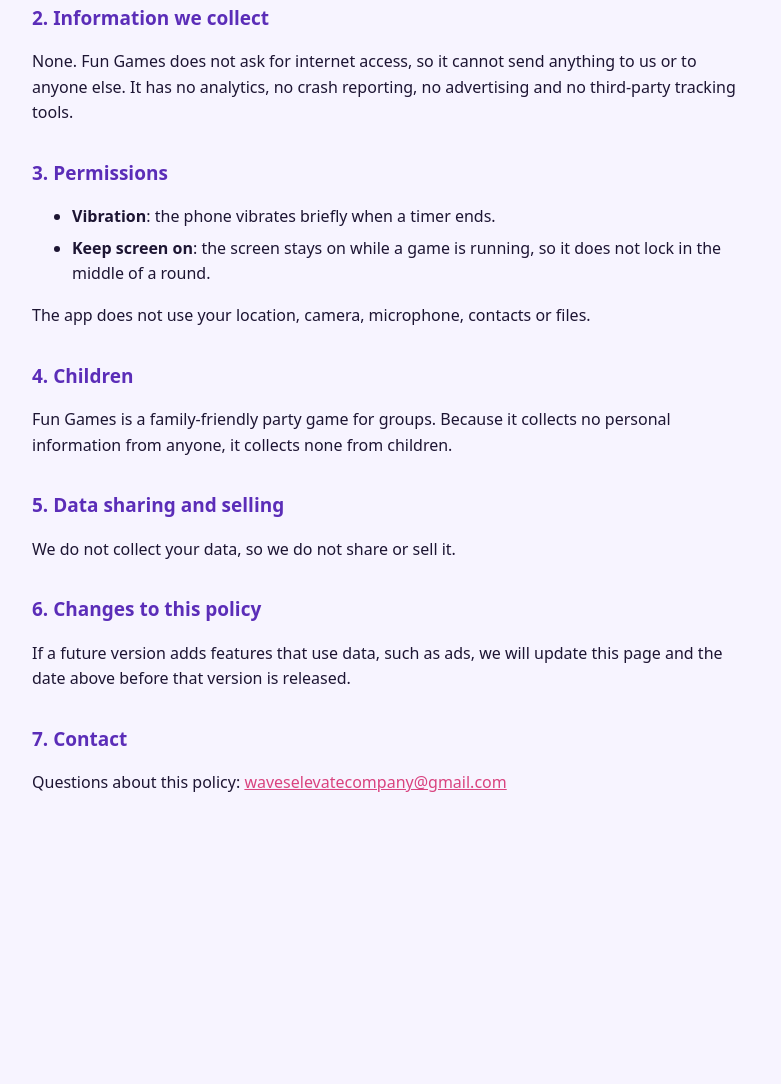
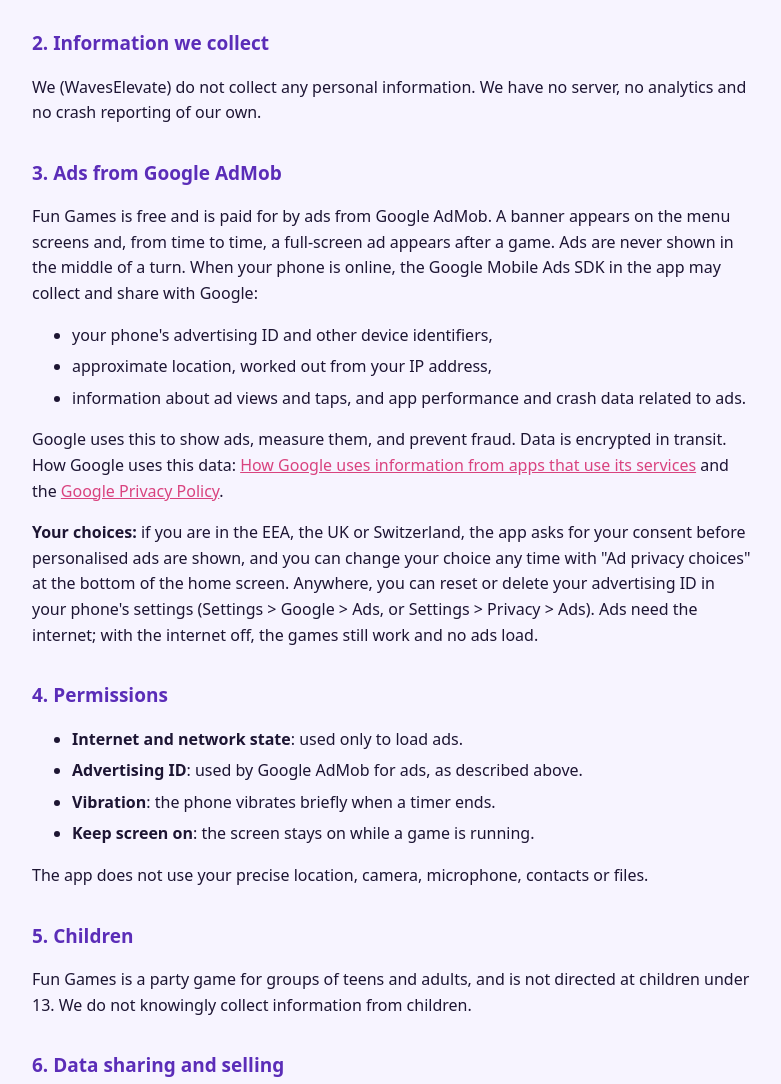
Before and after one commit to latifa-ed/sajda, a plain HTML site: page fun-games/privacy/index.html in a window 1280 px wide. Shown: the part 538-1622 px from the top of the page, without its empty margins (248-1029 px from the left). Before the commit the page ends 1414 px from the top, so only its background shows below. Drawn offline with Linux system fonts and the light colour scheme.

Commit message:
Fun Games privacy policy: add AdMob ads
Co-Authored-By: Claude Opus 5.5 <noreply@anthropic.com>
Claude-Session: https://claude.ai/code/session_01H1jpX5oak6hawpvxfawMa4

```diff
--- a/fun-games/privacy/index.html
+++ b/fun-games/privacy/index.html
@@ -19,9 +19,9 @@
 <body>
 <main>
 <h1>Fun Games Privacy Policy</h1>
-<p class="date">Last updated: 17 November 2026</p>
+<p class="date">Last updated: 17 November 2026 (ads added)</p>
 
-<p>This policy explains what information the Fun Games app ("Fun Games", "the app") uses. Fun Games is published on Google Play by WavesElevate ("we", "us"). In short: Fun Games works completely offline, has no accounts, shows no ads, and does not collect or share any personal data.</p>
+<p>This policy explains what information the Fun Games app ("Fun Games", "the app") uses. Fun Games is published on Google Play by WavesElevate ("we", "us"). In short: the games work offline and have no accounts. The app shows ads from Google AdMob, and AdMob collects some device data to show and measure those ads. We do not collect any personal data ourselves.</p>
 
 <h2>1. Information stored on your phone only</h2>
 <p>To run the games, the app saves a few things on your phone:</p>
@@ -33,25 +33,37 @@
 <p>This information never leaves your phone. We cannot see it. You can remove players and reset scores in the app, and uninstalling the app or clearing its storage deletes everything.</p>
 
 <h2>2. Information we collect</h2>
-<p>None. Fun Games does not ask for internet access, so it cannot send anything to us or to anyone else. It has no analytics, no crash reporting, no advertising and no third-party tracking tools.</p>
+<p>We (WavesElevate) do not collect any personal information. We have no server, no analytics and no crash reporting of our own.</p>
 
-<h2>3. Permissions</h2>
+<h2>3. Ads from Google AdMob</h2>
+<p>Fun Games is free and is paid for by ads from Google AdMob. A banner appears on the menu screens and, from time to time, a full-screen ad appears after a game. Ads are never shown in the middle of a turn. When your phone is online, the Google Mobile Ads SDK in the app may collect and share with Google:</p>
 <ul>
+  <li>your phone's advertising ID and other device identifiers,</li>
+  <li>approximate location, worked out from your IP address,</li>
+  <li>information about ad views and taps, and app performance and crash data related to ads.</li>
+</ul>
+<p>Google uses this to show ads, measure them, and prevent fraud. Data is encrypted in transit. How Google uses this data: <a href="https://policies.google.com/technologies/partner-sites">How Google uses information from apps that use its services</a> and the <a href="https://policies.google.com/privacy">Google Privacy Policy</a>.</p>
+<p><strong>Your choices:</strong> if you are in the EEA, the UK or Switzerland, the app asks for your consent before personalised ads are shown, and you can change your choice any time with "Ad privacy choices" at the bottom of the home screen. Anywhere, you can reset or delete your advertising ID in your phone's settings (Settings &gt; Google &gt; Ads, or Settings &gt; Privacy &gt; Ads). Ads need the internet; with the internet off, the games still work and no ads load.</p>
+
+<h2>4. Permissions</h2>
+<ul>
+  <li><strong>Internet and network state</strong>: used only to load ads.</li>
+  <li><strong>Advertising ID</strong>: used by Google AdMob for ads, as described above.</li>
   <li><strong>Vibration</strong>: the phone vibrates briefly when a timer ends.</li>
-  <li><strong>Keep screen on</strong>: the screen stays on while a game is running, so it does not lock in the middle of a round.</li>
+  <li><strong>Keep screen on</strong>: the screen stays on while a game is running.</li>
 </ul>
-<p>The app does not use your location, camera, microphone, contacts or files.</p>
+<p>The app does not use your precise location, camera, microphone, contacts or files.</p>
 
-<h2>4. Children</h2>
-<p>Fun Games is a family-friendly party game for groups. Because it collects no personal information from anyone, it collects none from children.</p>
+<h2>5. Children</h2>
+<p>Fun Games is a party game for groups of teens and adults, and is not directed at children under 13. We do not knowingly collect information from children.</p>
 
-<h2>5. Data sharing and selling</h2>
-<p>We do not collect your data, so we do not share or sell it.</p>
+<h2>6. Data sharing and selling</h2>
+<p>We do not sell personal data. The only data sharing is the ad data collected by Google AdMob described in section 3.</p>
 
-<h2>6. Changes to this policy</h2>
-<p>If a future version adds features that use data, such as ads, we will update this page and the date above before that version is released.</p>
+<h2>7. Changes to this policy</h2>
+<p>If a future version uses data in a new way, we will update this page and the date above before that version is released.</p>
 
-<h2>7. Contact</h2>
+<h2>8. Contact</h2>
 <p>Questions about this policy: <a href="mailto:waveselevatecompany@gmail.com">waveselevatecompany@gmail.com</a></p>
 </main>
 </body>
```
